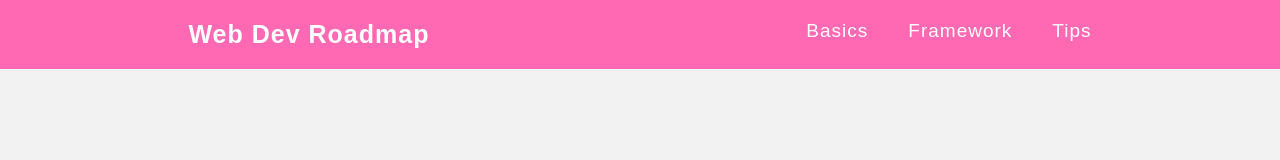
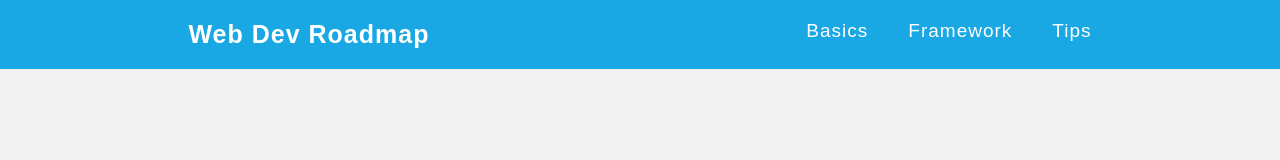
Before and after one commit to Malak-abusharar/React-1, a React (Create React App) app: page / in a window 1280 px wide. Shown: the top 160 px of the page. Built offline with nearby package versions, Linux system fonts and the light colour scheme.

Commit message:
CSS Workflow

```diff
--- a/src/component/Footer.css
+++ b/src/component/Footer.css
@@ -1,4 +1,4 @@
-footer {
+.footer footer {
   background-color: #19a8e3;
   padding: 20px 0;
   text-align: center;
@@ -10,6 +10,6 @@
   width: 100%;
 }
 
-.comp{
+.footer .comp{
   background-color: hotpink;
 }
--- a/src/component/Footer.js
+++ b/src/component/Footer.js
@@ -1,7 +1,7 @@
 import "./Footer.css";
 export default function Footer() {
   return (
-    <div>
+    <div className="footer">
             <footer className="comp">
         React Course - Level 1 (session 2)
         <span>🧡</span>
```
